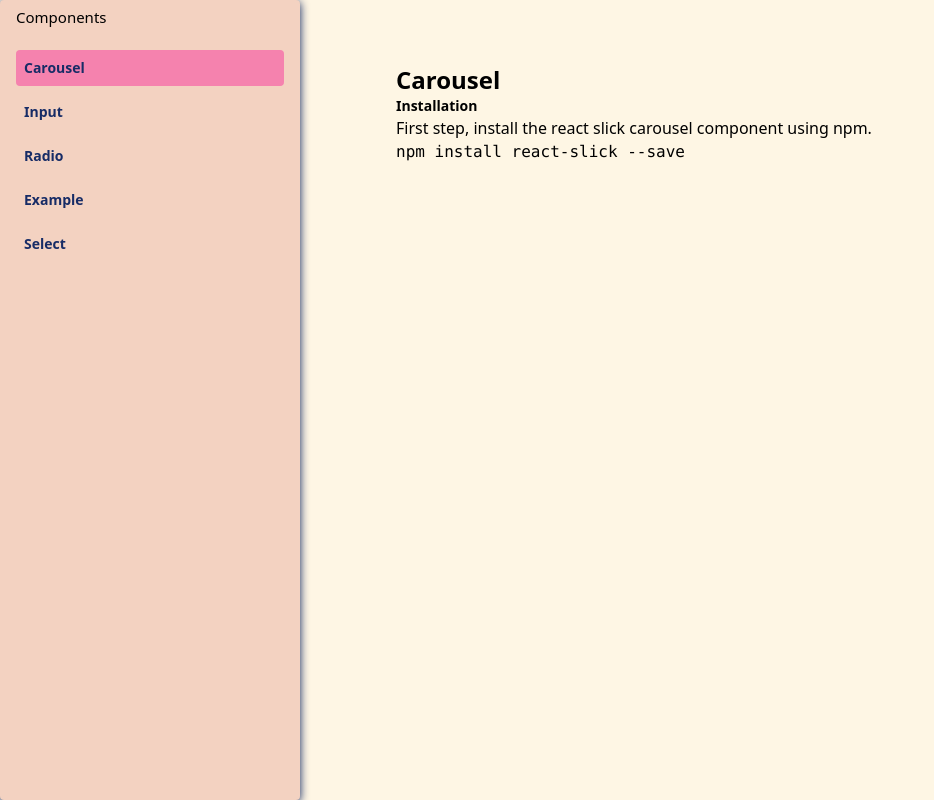
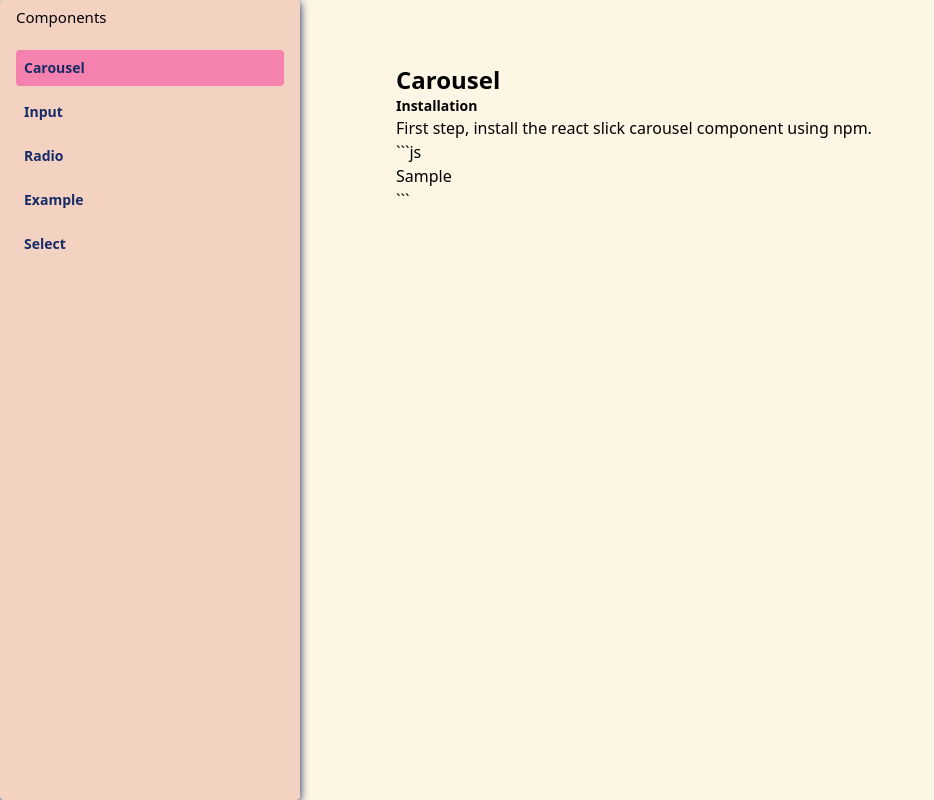
Before and after one commit to jimspags/radix-rhf, a Gatsby site: page /components/Carousel in a window 1280 px wide. Shown: the whole page, without its empty margins (0-934 px from the left). Built offline with nearby package versions, Linux system fonts and the light colour scheme; Gatsby itself is replaced by a stand-in of ours; some packages are replaced by stand-ins of ours.

Commit message:
Update Component “carousel”

````diff
--- a/src/markdowns/components/carousel.md
+++ b/src/markdowns/components/carousel.md
@@ -7,6 +7,8 @@ path: Carousel
 
 F﻿irst step, install the react slick carousel component using npm.
 
-```
-npm install react-slick --save
-```
+\`\``js
+
+S﻿ample
+
+\`﻿\``
````
